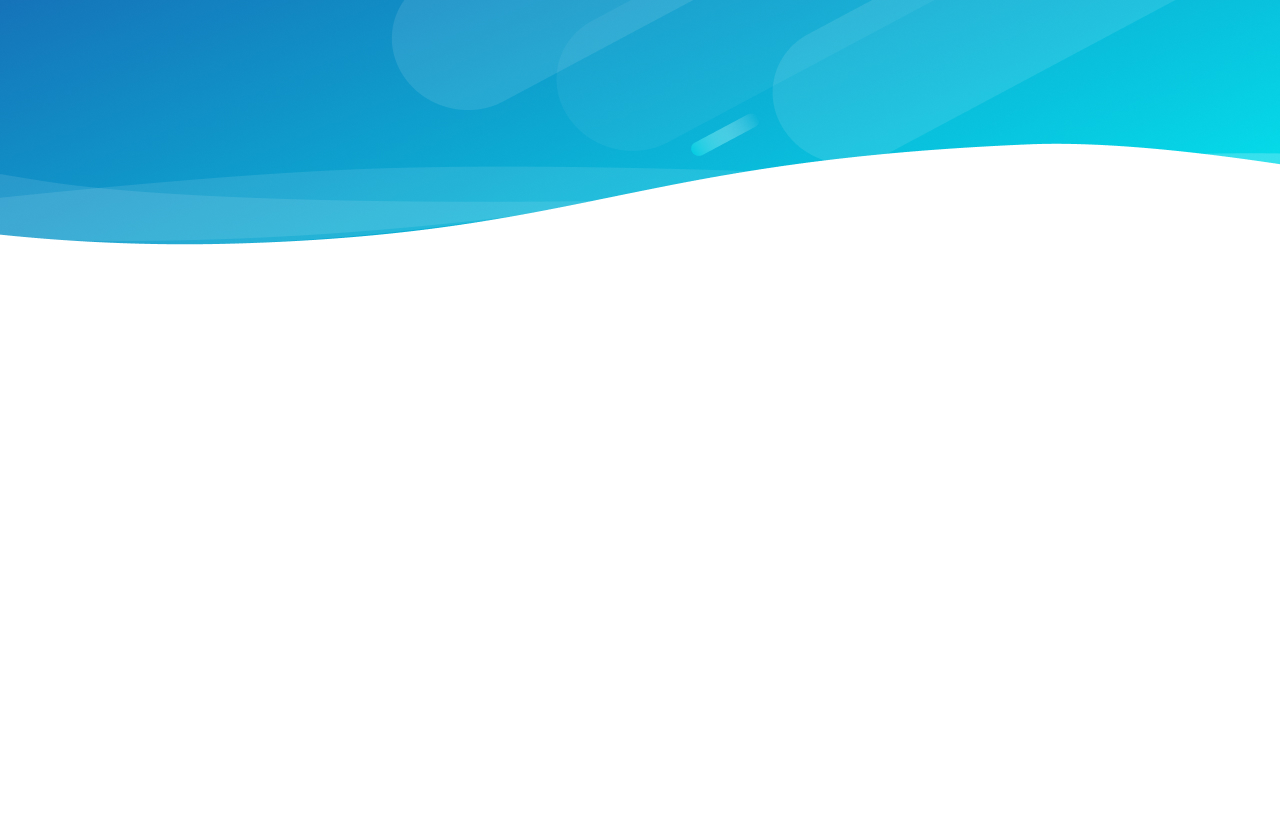
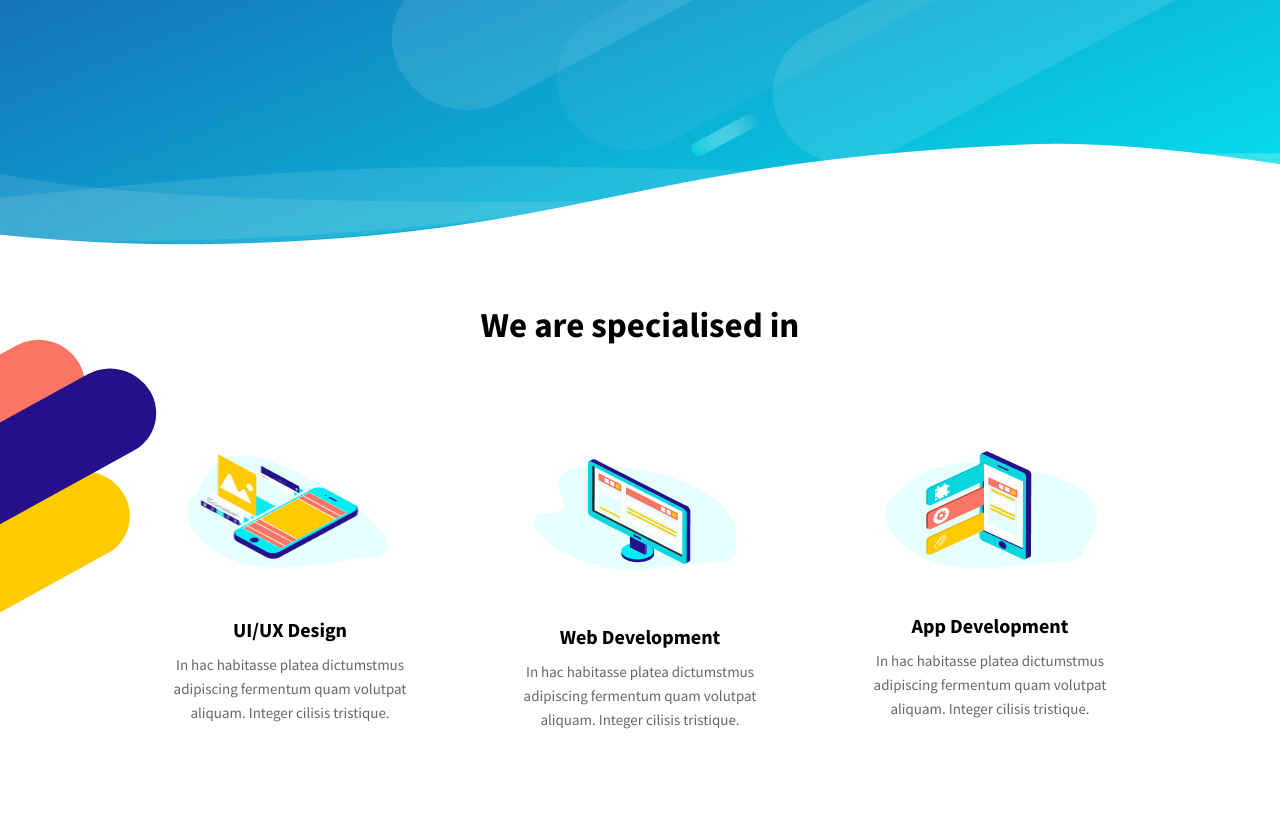
Before and after one commit to mephistofeel/MartaUP, a plain HTML site: page index.html in a window 1280 px wide. Shown: the part 545-1370 px from the top of the page. Before the commit the page ends 800 px from the top, so only its background shows below. Drawn offline with Linux system fonts and the light colour scheme.

Commit message:
Сверстал блок специализации

```diff
--- a/index.html
+++ b/index.html
@@ -98,6 +98,30 @@
       </div>
     </div>
   </header>
+  <main>
+    <section class="specialised">
+      <div class="specialised__inner">
+        <h2 class="title specialised__title">We are specialised in</h2>
+        <ul class="specialised__list">
+          <li class="specialised__item">
+            <h3 class="specialised__item-title">UI/UX Design</h3>
+            <img class="specialised__item-img" src="img/specialised-1.png" width="228.88" height="151.5" alt="">
+            <p class="specialised__item-description">In hac habitasse platea dictumstmus adipiscing fermentum quam volutpat aliquam. Integer cilisis tristique.</p>
+          </li>
+          <li class="specialised__item">
+            <h3 class="specialised__item-title">Web Development</h3>
+            <img class="specialised__item-img" src="img/specialised-2.png" width="" height="" alt="">
+            <p class="specialised__item-description">In hac habitasse platea dictumstmus adipiscing fermentum quam volutpat aliquam. Integer cilisis tristique.</p>
+          </li>
+          <li class="specialised__item">
+            <h3 class="specialised__item-title">App Development</h3>
+            <img class="specialised__item-img" src="img/specialised-3.png" width="" height="" alt="">
+            <p class="specialised__item-description">In hac habitasse platea dictumstmus adipiscing fermentum quam volutpat aliquam. Integer cilisis tristique.</p>
+          </li>
+        </ul>
+      </div>
+    </section>
+  </main>
   <script src="js/jquery-3.4.1.min.js"></script>
   <script src="js/slick.min.js"></script>
   <script src="js/main.js"></script>
--- a/sass/global.scss
+++ b/sass/global.scss
@@ -62,3 +62,9 @@ a {
   clip: rect(0 0 0 0);
   overflow: hidden;
 }
+
+.title {
+  font-size: 35px;
+  line-height: 45px;
+  font-weight: 700;
+}
--- /dev/null
+++ b/sass/specialised.scss
@@ -0,0 +1,63 @@
+.specialised {
+  padding-top: 55px;
+  padding-bottom: 93px;
+
+  background-image: url("../img/specialised-bg.svg");
+  background-repeat: no-repeat;
+  background-position: left;
+}
+
+.specialised__inner {
+  max-width: 1210px;
+  margin: 0 auto;
+  padding: 0 20px;
+}
+
+.specialised__title {
+  @include reset;
+  margin-bottom: 96px;
+
+  text-align: center;
+}
+
+.specialised__list {
+  display: flex;
+  max-width: 980px;
+  @include list;
+  margin: 0 auto;
+}
+
+.specialised__item {
+  display: flex;
+  flex-direction: column;
+  align-items: center;
+  width: 280px;
+  margin-right: 70px;
+
+  &:last-of-type {
+    margin-right: 0;
+  }
+
+}
+
+.specialised__item-title {
+  @include reset;
+  margin-bottom: 10px;
+
+  font-size: 20px;
+  font-weight: 700;
+}
+
+.specialised__item-img {
+  order: -1;
+  margin-bottom: 23px;
+}
+
+.specialised__item-description {
+  @include reset;
+
+  text-align: center;
+  color: #272727;
+
+  opacity: 0.7;
+}
--- a/sass/style.scss
+++ b/sass/style.scss
@@ -2,3 +2,4 @@
 @import "variables";
 @import "mixins";
 @import "page-header";
+@import "specialised";
```
Also changed, not shown: css/style.css, img/specialised-1.png (added), img/specialised-2.png (added), img/specialised-3.png (added), img/specialised-bg.svg (added).
